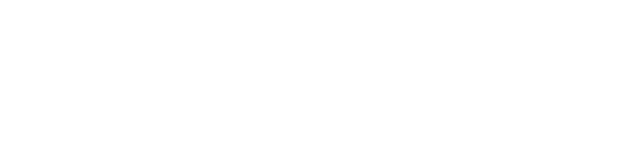
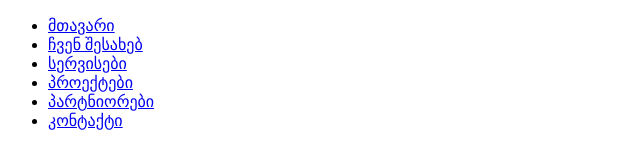
Before and after one commit to TamarKhutchua/Devoir-4, a plain HTML site: page index.html in a window 1280 px wide. Shown: the whole page, without its empty margins (0-640 px from the left). Drawn offline with Linux system fonts and the light colour scheme.

Commit message:
navigation

```diff
--- a/index.html
+++ b/index.html
@@ -6,6 +6,29 @@
 	<title>Devoir 4</title>
 </head>
 <body>
-
+	<header>
+		<nav>
+			<ul>
+				<li>
+					<a href="#">მთავარი</a>
+				</li>
+				<li>
+					<a href="#">ჩვენ შესახებ</a>
+				</li>
+				<li>
+					<a href="#">სერვისები</a>
+				</li>
+				<li>
+					<a href="#">პროექტები</a>
+				</li>
+				<li>
+					<a href="#">პარტნიორები</a>
+				</li>
+				<li>
+					<a href="#">კონტაქტი</a>
+				</li>
+			</ul>
+		</nav>
+	</header>
 </body>
 </html>
```
